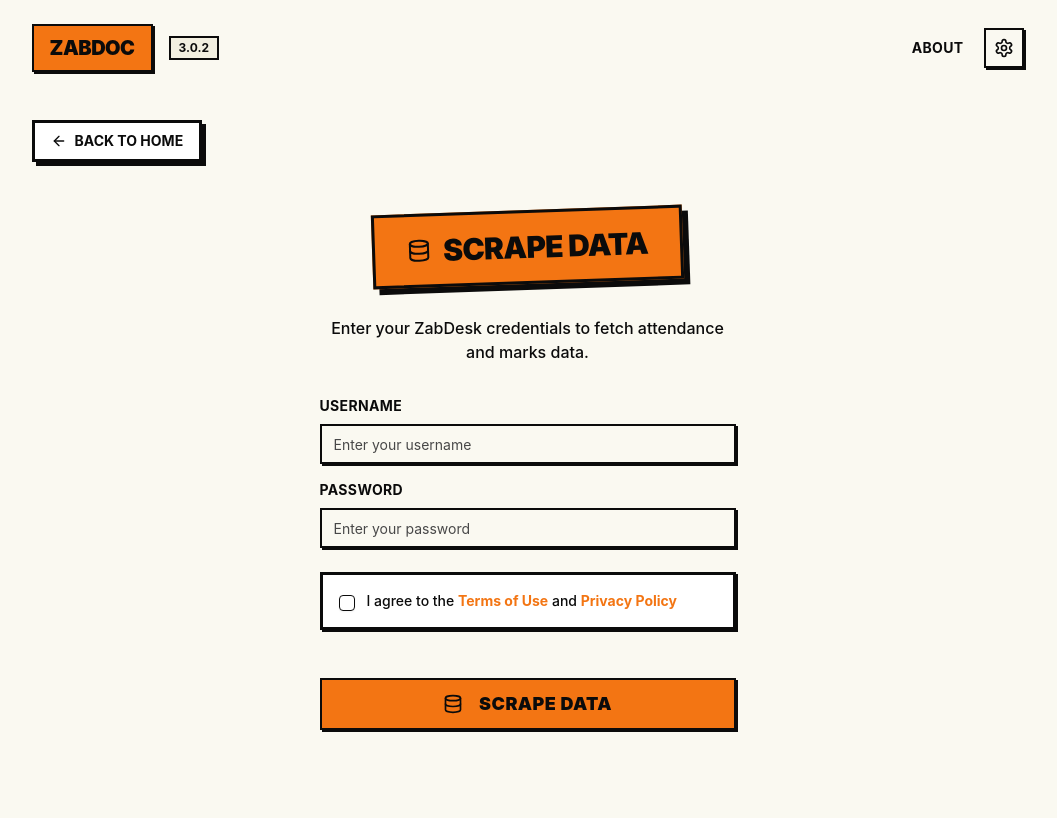
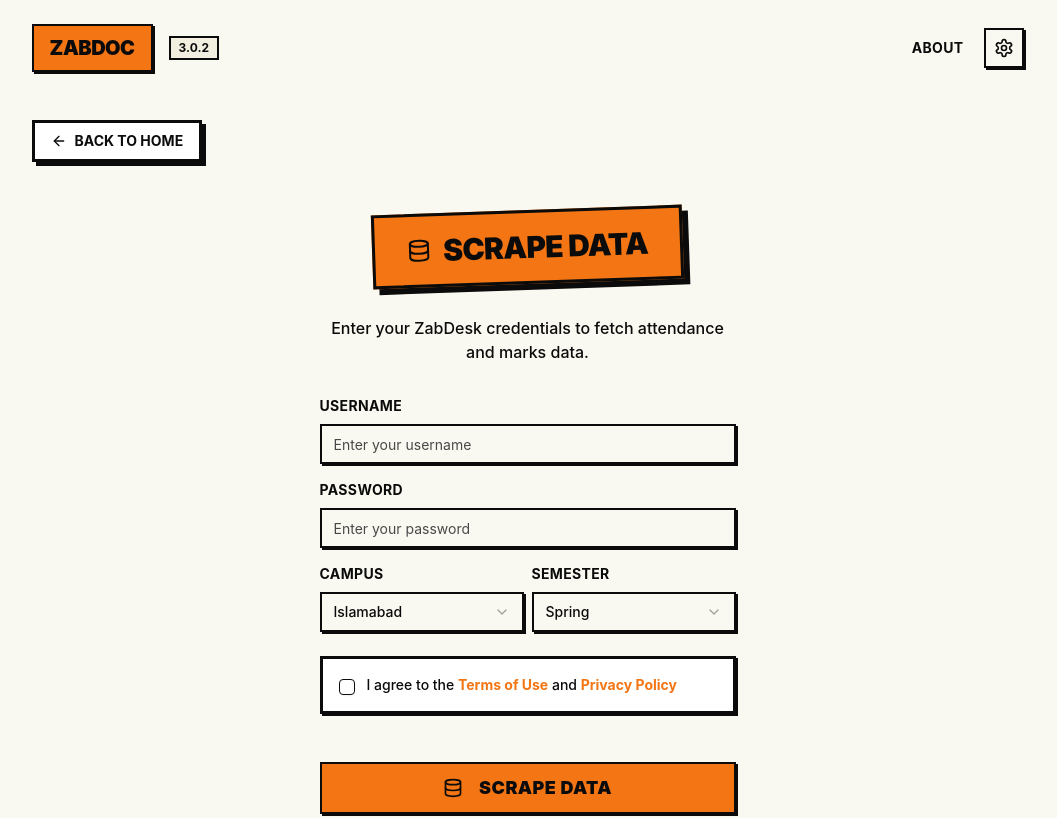
Before and after one commit to hammadmajid/zabdoc, a SvelteKit app in the folder worker/: page /scrape in a window 1280 px wide. Shown: the top 818 px of the page, without its empty margins (105-1162 px from the left). Built offline with nearby package versions, Linux system fonts and the light colour scheme.

Commit message:
add campus and semester selection to scraping form

```diff
--- a/worker/src/routes/scrape/+page.svelte
+++ b/worker/src/routes/scrape/+page.svelte
@@ -8,6 +8,7 @@
     import * as Card from "$lib/components/ui/card";
     import * as Tabs from "$lib/components/ui/tabs";
     import * as Table from "$lib/components/ui/table";
+    import * as Select from "$lib/components/ui/select";
     import Button from "$lib/components/ui/button/button.svelte";
     import Checkbox from "$lib/components/ui/checkbox/checkbox.svelte";
     import Input from "$lib/components/ui/input/input.svelte";
@@ -50,8 +51,21 @@
 
     import loadingMessages from "$lib/loading-msgs";
 
+    function getDefaultSemester(): "Fall" | "Spring" | "Summer" {
+        const month = new Date().getMonth() + 1; // 1-12
+        if (month >= 9 || month <= 1) {
+            return "Fall"; // Sep-Jan: 9, 10, 11, 12, 1
+        } else if (month >= 2 && month <= 6) {
+            return "Spring"; // Feb-June: 2, 3, 4, 5, 6
+        } else {
+            return "Summer"; // July-Aug: 7, 8
+        }
+    }
+
     let username = $state("");
     let password = $state("");
+    let campus = $state("Islamabad");
+    let semester = $state<"Fall" | "Spring" | "Summer">(getDefaultSemester());
     let isLoading = $state(false);
     let isError = $state(false);
     let errorMessage = $state("");
@@ -125,7 +139,7 @@
                 headers: {
                     "Content-Type": "application/json",
                 },
-                body: JSON.stringify({ username, password }),
+                body: JSON.stringify({ username, password, campus, semester }),
             });
 
             if (!response.ok) {
@@ -364,6 +378,34 @@
                     />
                 </div>
 
+                <div class="flex gap-2">
+                    <div class="space-y-2 w-full">
+                        <Label for="campus" class="font-bold uppercase text-sm">Campus</Label>
+                        <Select.Root  type="single" bind:value={campus} disabled={isLoading}>
+                            <Select.Trigger class="neo-border-sm w-full">
+                                {campus}
+                            </Select.Trigger>
+                            <Select.Content>
+                                <Select.Item value="Islamabad">Islamabad</Select.Item>
+                            </Select.Content>
+                        </Select.Root>
+                    </div>
+
+                    <div class="space-y-2 w-full">
+                        <Label for="semester" class="font-bold uppercase text-sm">Semester</Label>
+                        <Select.Root  type="single" bind:value={semester} disabled={isLoading}>
+                            <Select.Trigger class="neo-border-sm w-full">
+                                {semester}
+                            </Select.Trigger>
+                            <Select.Content>
+                                <Select.Item value="Fall">Fall</Select.Item>
+                                <Select.Item value="Spring">Spring</Select.Item>
+                                <Select.Item value="Summer">Summer</Select.Item>
+                            </Select.Content>
+                        </Select.Root>
+                    </div>
+                </div>
+
                 <!-- Terms & Privacy Agreement -->
                 <div class="neo-border neo-shadow-sm bg-card p-4 my-6 flex items-start gap-3">
                     <Checkbox
```
